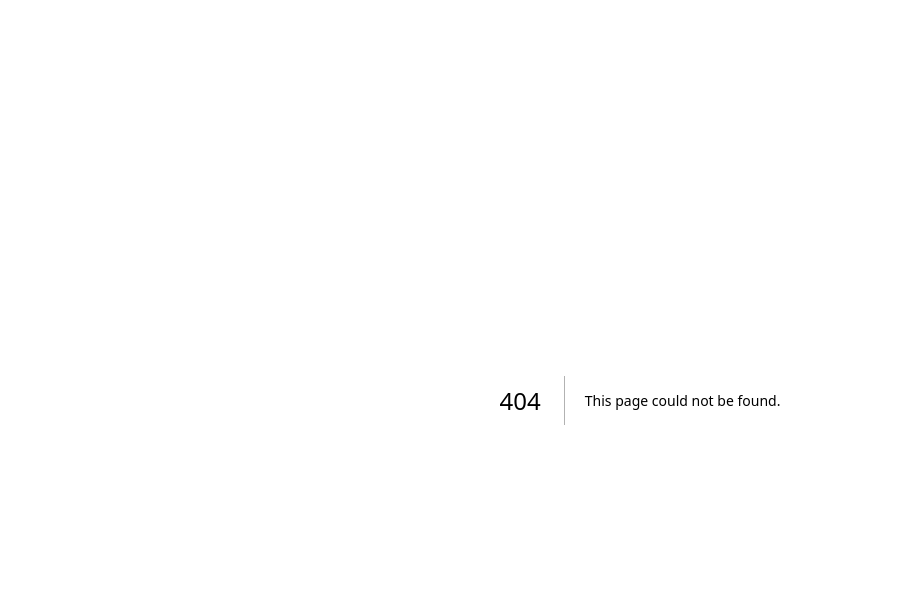
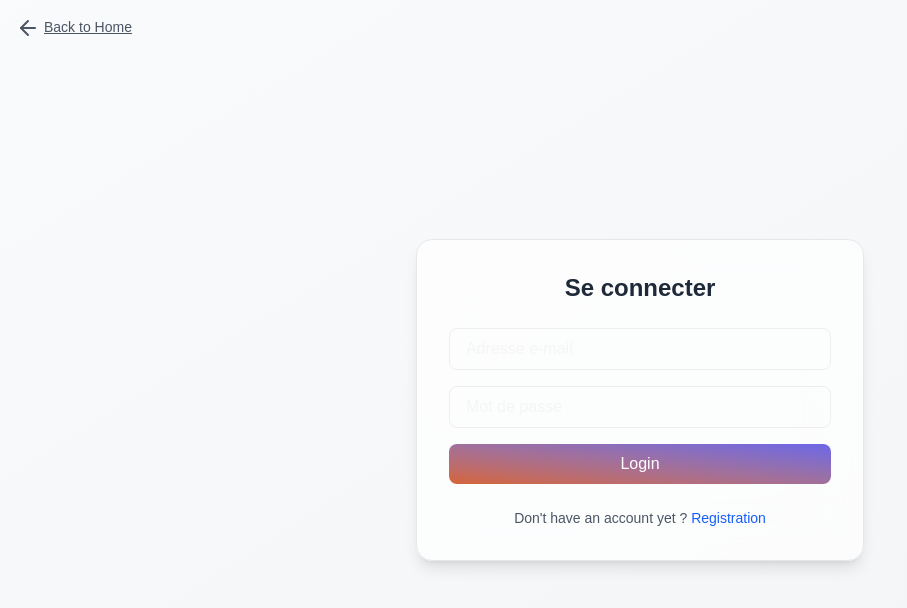
Before and after one commit to mindvault-org/mindvault-frontend, a Next.js app in the folder mindvault-app/: page /login-register in a window 1280 px wide. Before the commit this address had no page. Shown: the top 608 px of the page, without its empty margins (0-907 px from the left). Built offline with nearby package versions, Linux system fonts and the light colour scheme.

Commit message:
feat: add login-register page

```diff
--- /dev/null
+++ b/mindvault-app/src/app/login-register/page.tsx
@@ -0,0 +1,32 @@
+"use client";
+
+import { useSearchParams } from "next/navigation";
+import { useEffect, useState } from "react";
+import Link from "next/link";
+import { ArrowLeft } from "lucide-react";
+import AuthCard from "@/components/login-register/AuthCard";
+
+export default function LoginRegisterPage() {
+  const searchParams = useSearchParams();
+  const mode = searchParams.get("mode");
+
+  const [isLogin, setIsLogin] = useState(true);
+
+  useEffect(() => {
+    if (mode === "register") setIsLogin(false);
+    else setIsLogin(true);
+  }, [mode]);
+
+  return (
+    <div className="min-h-screen flex items-center justify-center bg-gradient-to-br from-gray-50 to-gray-100 px-4">
+      <Link
+        href="/"
+        className="absolute top-4 left-4 text-sm text-gray-600 hover:text-gray-800 underline"
+      >
+        <ArrowLeft className="mr-1 inline-block" />
+        Back to Home
+      </Link>
+      <AuthCard isLogin={isLogin} setIsLogin={setIsLogin} />
+    </div>
+  );
+}
```
